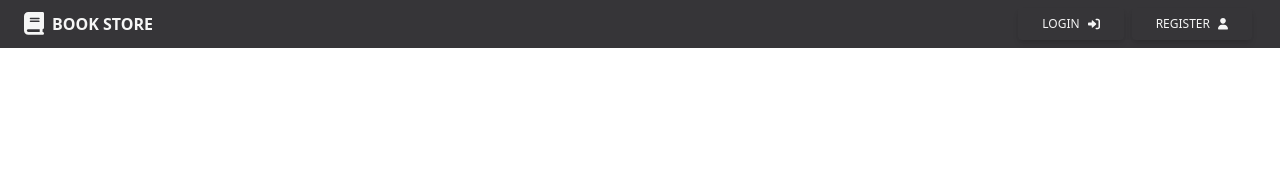
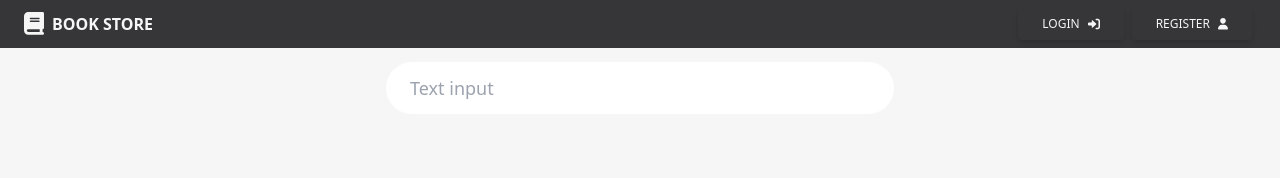
Before and after one commit to lukaszsliwinski/book-store-v2, a React (Create React App) app in the folder frontend/: page / in a window 1280 px wide. Shown: the top 178 px of the page. Built offline with nearby package versions, Linux system fonts and the light colour scheme; what tw-elements would draw is missing.

Commit message:
feat: create searchbar style

```diff
--- a/frontend/src/App.tsx
+++ b/frontend/src/App.tsx
@@ -51,7 +51,7 @@ export default function App() {
   }, []);
 
   return (
-    <>
+    <div className='h-screen-mobile bg-[#f6f6f6]'>
       <Header logged={logged} username={username} badge={badge}/>
       <Routes>
         <Route path="/" element={<Search />} />
@@ -61,6 +61,6 @@ export default function App() {
         <Route path="/books/:id" element={<BookDetails />} />
         <Route path="/cart" element={<ProtectedRoute component={<Cart token={token} setBadge={setBadge} />} />} />
       </Routes>
-    </>
+    </div>
   );
 }
--- a/frontend/src/Search.tsx
+++ b/frontend/src/Search.tsx
@@ -60,11 +60,21 @@ export default function Search() {
   }, [input]);
 
   return (
-    <>
-      <input type="text" ref={inputElement} onChange={(e) => handleChange(e)} />
+    <div className='bg-[#f6f6f6]'>
+      <div className='flex justify-center'>
+        <div className='my-3 xl:w-[32rem]'>
+          <input
+            ref={inputElement}
+            type='text'
+            className='form-control block w-full px-6 py-3 text-lg font-normal text-[#363538] bg-white bg-clip-padding border-2 border-solid border-transparent rounded-full transition ease-in-out m-0 focus:ring-0 focus:border-[#408697] focus:outline-none'
+            onChange={(e) => handleChange(e)}
+            placeholder='Text input'
+          />
+        </div>
+      </div>
       <div>
         {bookList}
       </div>
-    </>
+    </div>
   );
 };
```
